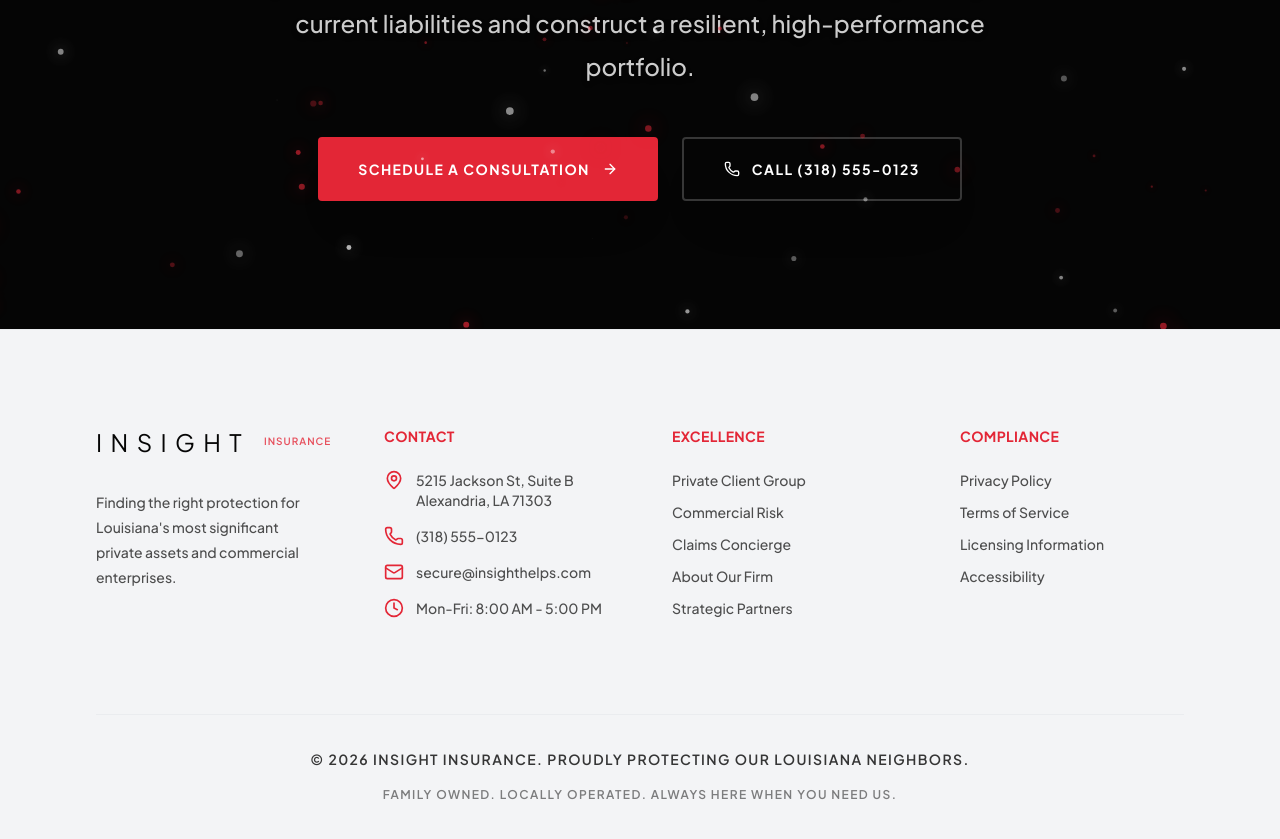
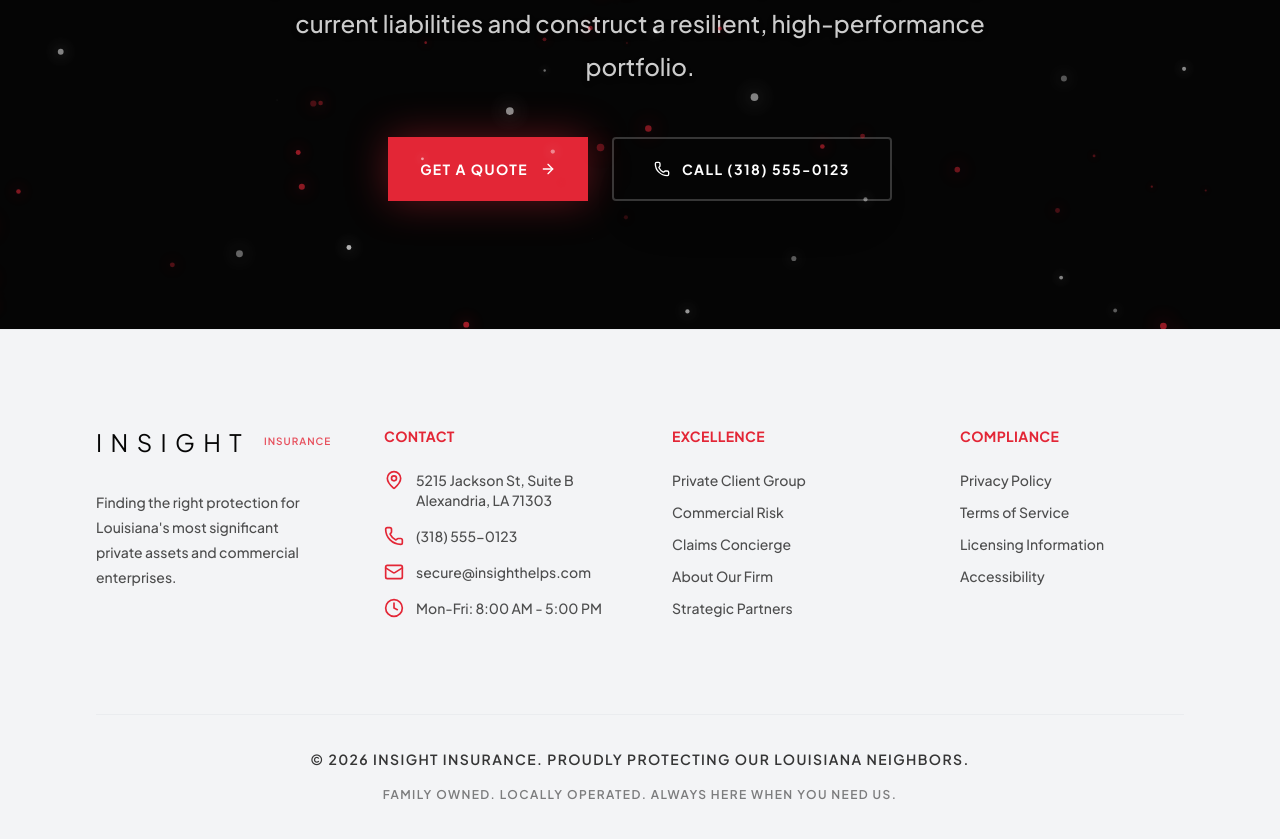
Before and after one commit to Founditmarketing/new-insight, a React (Vite) app: page / in a window 1280 px wide. Shown: the part 5520-6359 px from the top of the page. Built offline with nearby package versions, Linux system fonts and the light colour scheme; no server answers.

Commit message:
refactor(cta): change primary button text from schedule a consultation to get a quote and fix jsx compilation error

```diff
--- a/src/components/CTA.tsx
+++ b/src/components/CTA.tsx
@@ -120,14 +120,17 @@ export function CTA({ onOpenQuote }: { onOpenQuote?: () => void }) {
         </motion.p>
 
         <motion.div
-          initial={{ opacity: 0, y: 30 }}
+          initial={{ opacity: 0, y: 20 }}
           whileInView={{ opacity: 1, y: 0 }}
           viewport={{ once: true }}
           transition={{ duration: 0.8, delay: 0.3, ease: [0.16, 1, 0.3, 1] }}
           className="flex flex-col sm:flex-row gap-6 w-full sm:w-auto"
         >
-          <button onClick={onOpenQuote} className="w-full sm:w-auto bg-accent text-white px-10 py-5 rounded-sm font-bold tracking-widest uppercase text-sm hover:bg-paper hover:text-ink transition-colors flex items-center justify-center group shadow-institutional">
-            Schedule a Consultation <ArrowRight className="w-4 h-4 ml-3 group-hover:translate-x-1 transition-transform" />
+          <button onClick={onOpenQuote} className="group relative px-8 py-5 bg-accent hover:bg-white text-white hover:text-accent font-bold tracking-widest uppercase text-sm flex items-center justify-center shadow-[0_0_40px_rgba(227,38,54,0.4)] transition-all duration-500 overflow-hidden w-full sm:w-auto">
+            <span className="absolute inset-0 bg-white translate-y-[100%] group-hover:translate-y-0 transition-transform duration-500 ease-[cubic-bezier(0.87,0,0.13,1)]" />
+            <span className="relative z-10 flex items-center">
+              Get a Quote <ArrowRight className="w-4 h-4 ml-3 group-hover:translate-x-1 transition-transform" />
+            </span>
           </button>
           <button className="w-full sm:w-auto border-2 border-paper/20 bg-ink/40 backdrop-blur-md text-paper px-10 py-5 rounded-sm font-bold tracking-widest uppercase text-sm hover:bg-paper hover:text-ink hover:border-paper transition-colors flex items-center justify-center group shadow-institutional">
             <Phone className="w-4 h-4 mr-3 group-hover:rotate-12 transition-transform" /> Call (318) 555-0123
```
